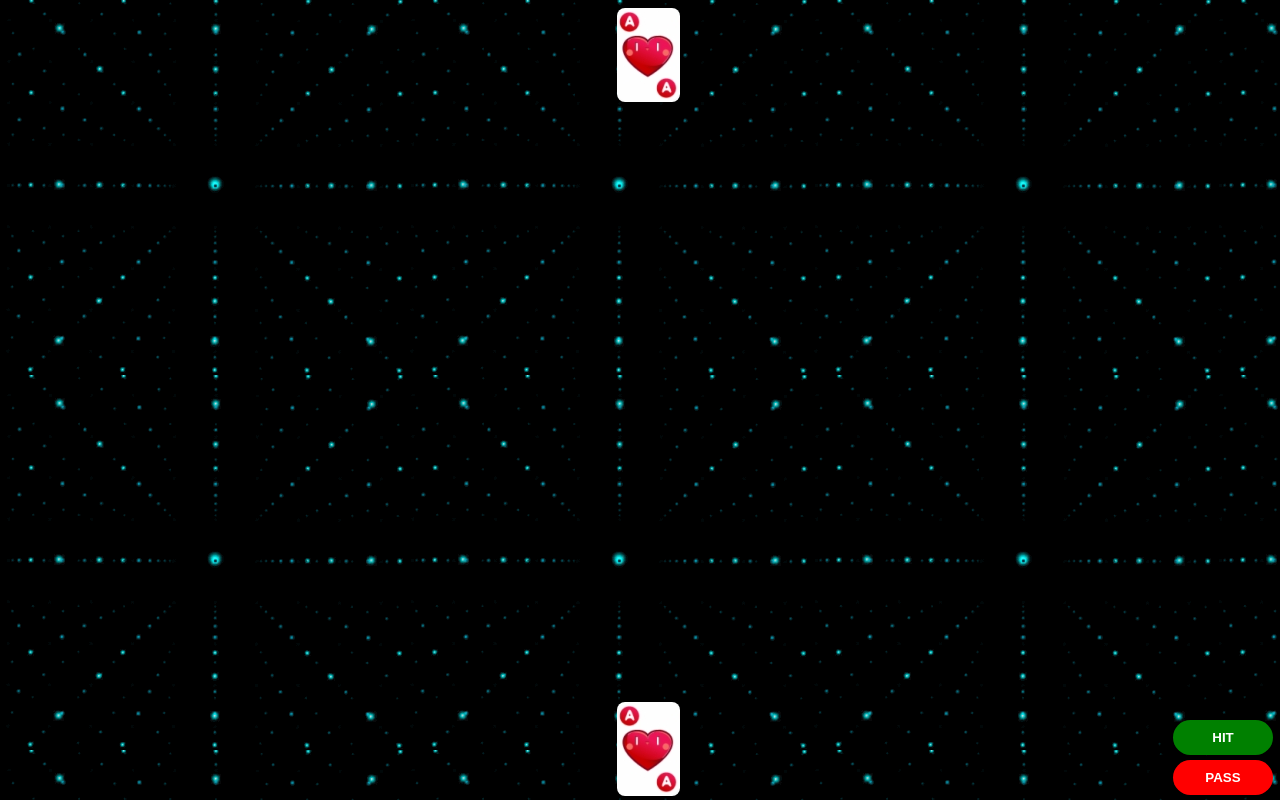
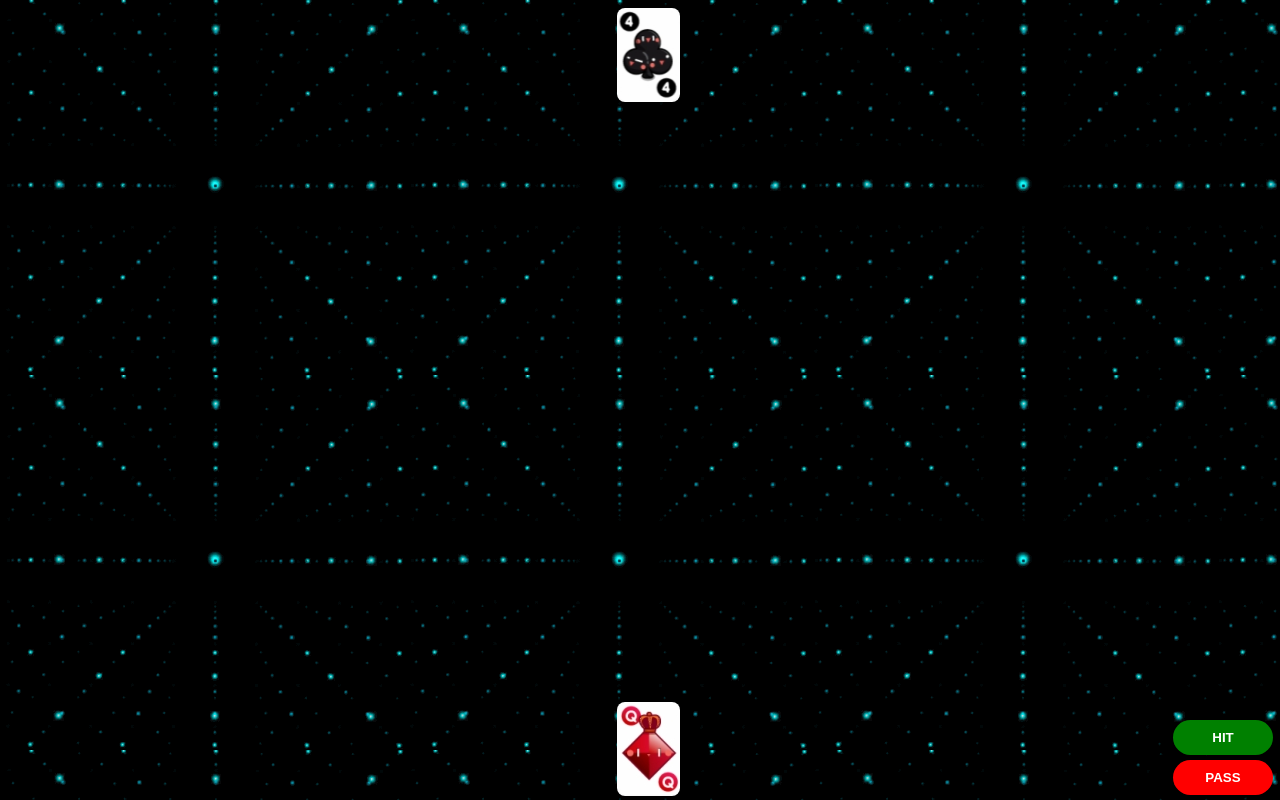
Before and after one commit to WouterVanGorp/blackjack, an Angular app: page / in a window 1280 px wide. Built offline with nearby package versions, Linux system fonts and the light colour scheme.

Commit message:
card input for card viewer

```diff
--- a/src/app/app.component.html
+++ b/src/app/app.component.html
@@ -1,9 +1,9 @@
 <div class="fixed dealer">
-  <app-card-view></app-card-view>
+  <app-card-view [card]="card1"></app-card-view>
 </div>
 
 <div class="fixed player">
-  <app-card-view></app-card-view>
+  <app-card-view [card]="card2"></app-card-view>
 
   <div class="buttons">
     <button class="hit">HIT</button>
--- a/src/app/app.component.ts
+++ b/src/app/app.component.ts
@@ -1,4 +1,5 @@
 import { Component } from '@angular/core';
+import { Card, Suit } from './domain/models/card';
 
 @Component({
   selector: 'app-root',
@@ -6,4 +7,7 @@ import { Component } from '@angular/core';
   styleUrls: ['./app.component.scss']
 })
 export class AppComponent {
+
+  card1: Card = { suit: Suit.Spades, number: 4, value: 4 };
+  card2: Card = { suit: Suit.Diamonds, number: 12, value: [12, 2] }
 }
--- a/src/app/components/card-view/card-view.component.html
+++ b/src/app/components/card-view/card-view.component.html
@@ -1,2 +1,7 @@
-<div class="img aces">
-</div>
+<div
+  class="img"
+  [ngStyle]="{
+    'background-position-x.px': getCol(),
+    'background-position-y.px': getRow()
+  }"
+></div>
--- a/src/app/components/card-view/card-view.component.scss
+++ b/src/app/components/card-view/card-view.component.scss
@@ -1,4 +1,4 @@
-@import './../../../styles//sprite-variables.scss';
+@import './../../../styles/sprite-variables.scss';
 
 .img {
   background-image: url('./../../../assets/card_sprites.png');
--- a/src/app/components/card-view/card-view.component.ts
+++ b/src/app/components/card-view/card-view.component.ts
@@ -9,4 +9,7 @@ import { Card } from './../../domain/models/card';
 })
 export class CardViewComponent {
   @Input() card: Card;
+
+  getCol = (): number =>  -10 - (61.46 * (this.card.number -1));
+  getRow = (): number =>  -40 - (92 * this.card.suit)
 }
```
